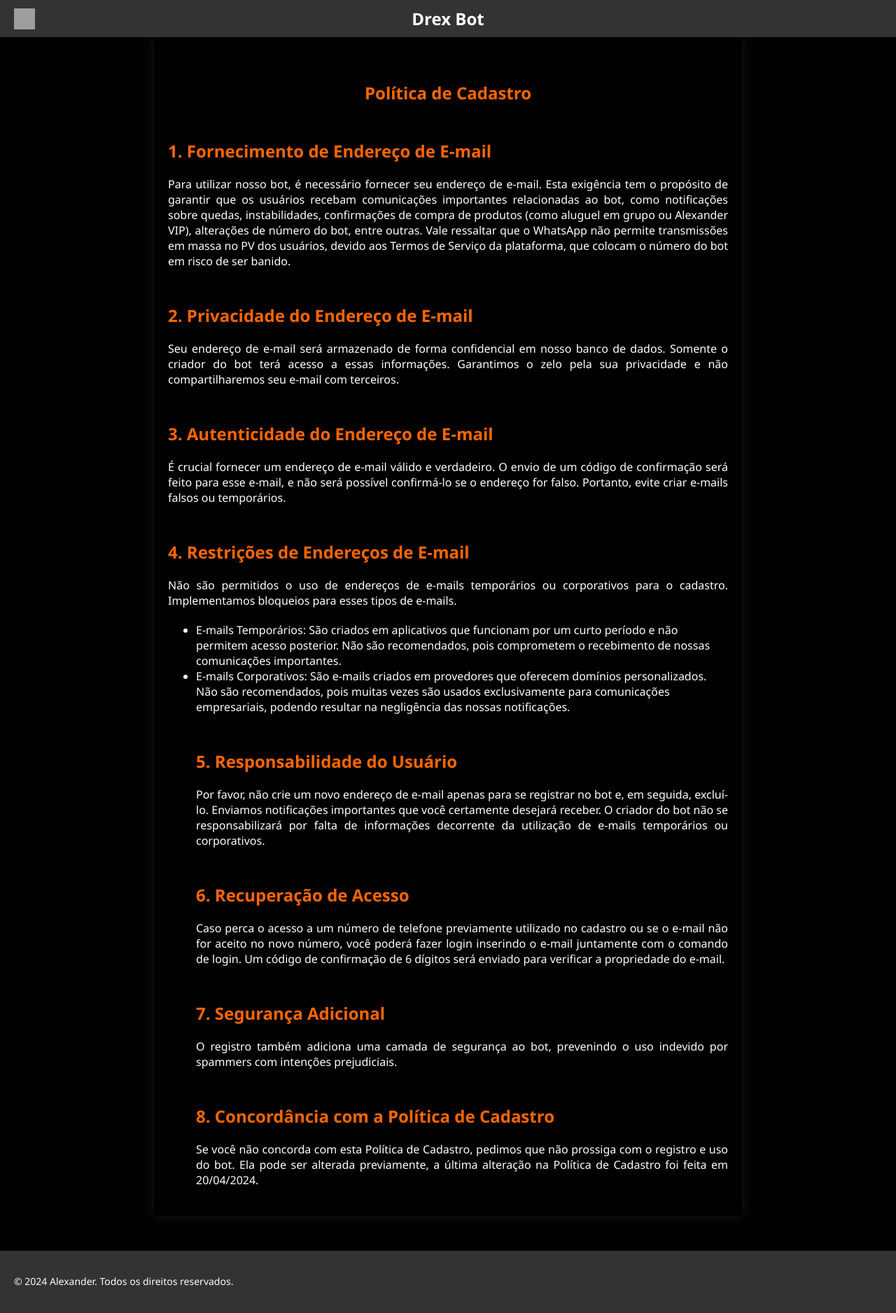
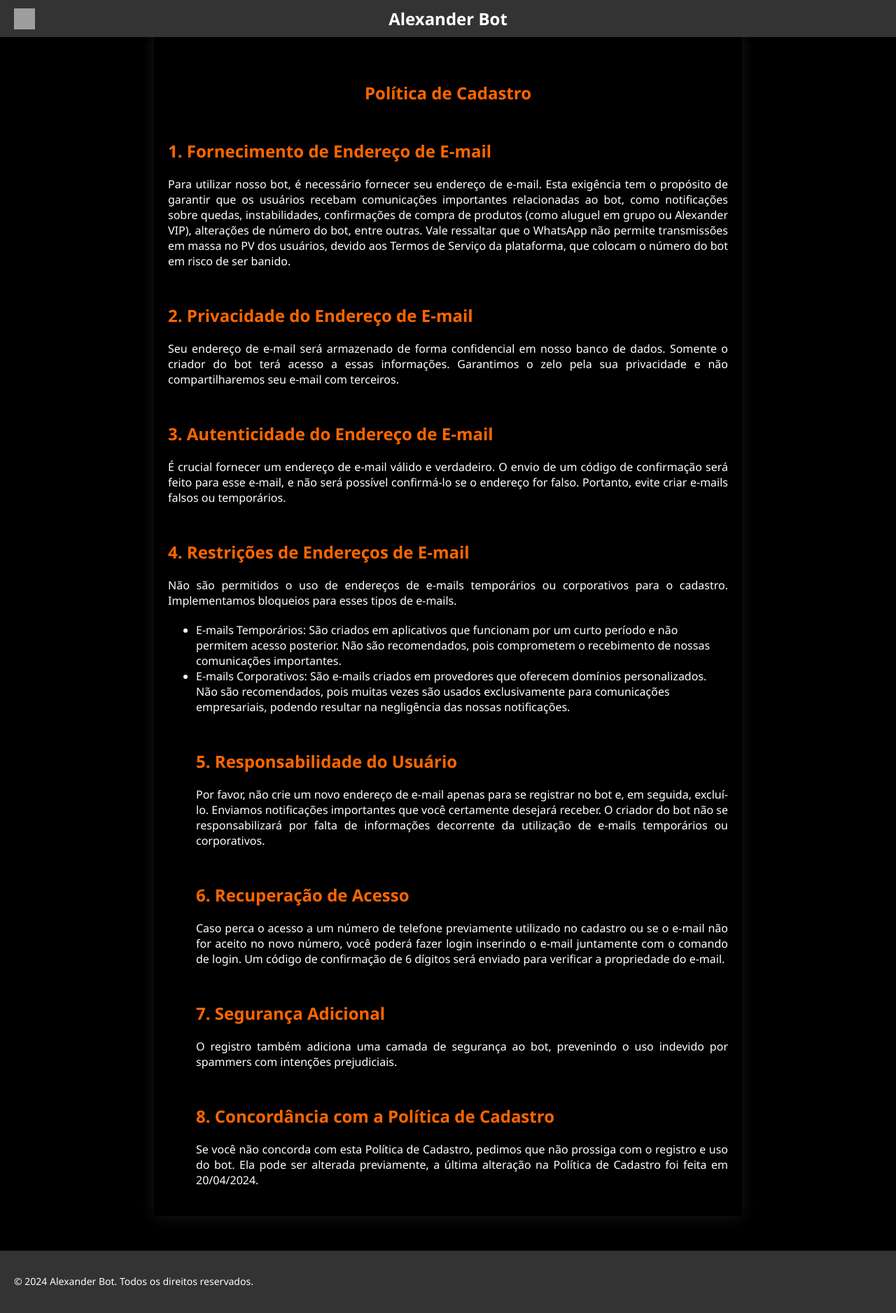
Before and after one commit to ninjaspmc/alexander.github.io, a plain HTML site: page politicadecadastro.html in a window 1280 px wide. Shown: the whole page at 70% size. Drawn offline with Linux system fonts and the light colour scheme; grey boxes are pictures that could not be loaded.

Commit message:
first commit

```diff
--- a/politicadecadastro.html
+++ b/politicadecadastro.html
@@ -89,7 +89,7 @@
 <body>
     <div class="toolbar">
         <a href="https://alexander.ninjaspmc.com.br" class="toolbar-icon"></a>
-        <div class="logo">Drex Bot</div>
+        <div class="logo">Alexander Bot</div>
     </div>
     <div class="container">
         <h1>Política de Cadastro</h1>
@@ -115,7 +115,7 @@
         </ul>
     </div>
     <footer>
-        <p>&copy; 2024 Alexander. Todos os direitos reservados.</p>
+        <p>&copy; 2024 Alexander Bot. Todos os direitos reservados.</p>
     </footer>
 </body>
 </html>
```
Also changed, not shown: index.html (+1 -1 lines).
